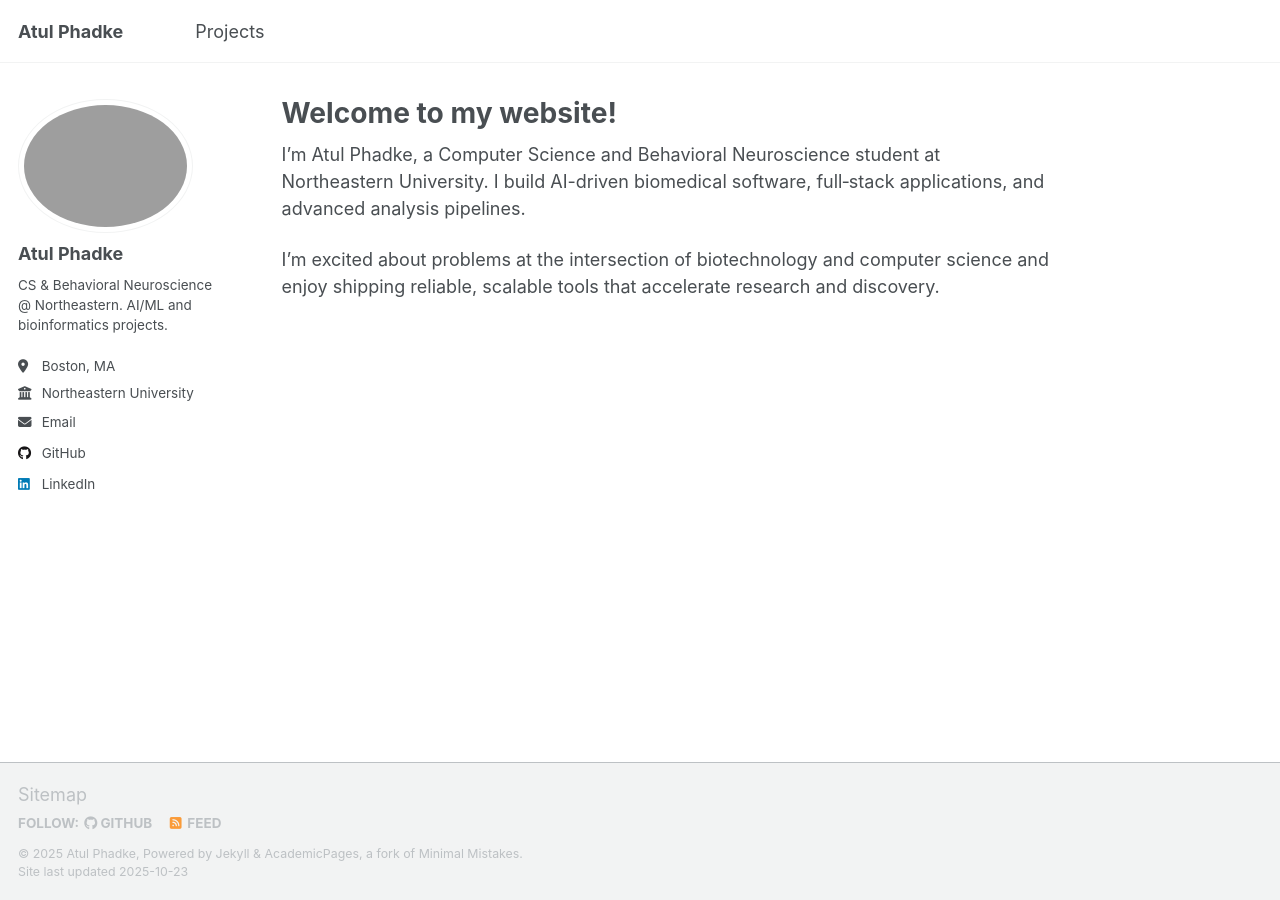
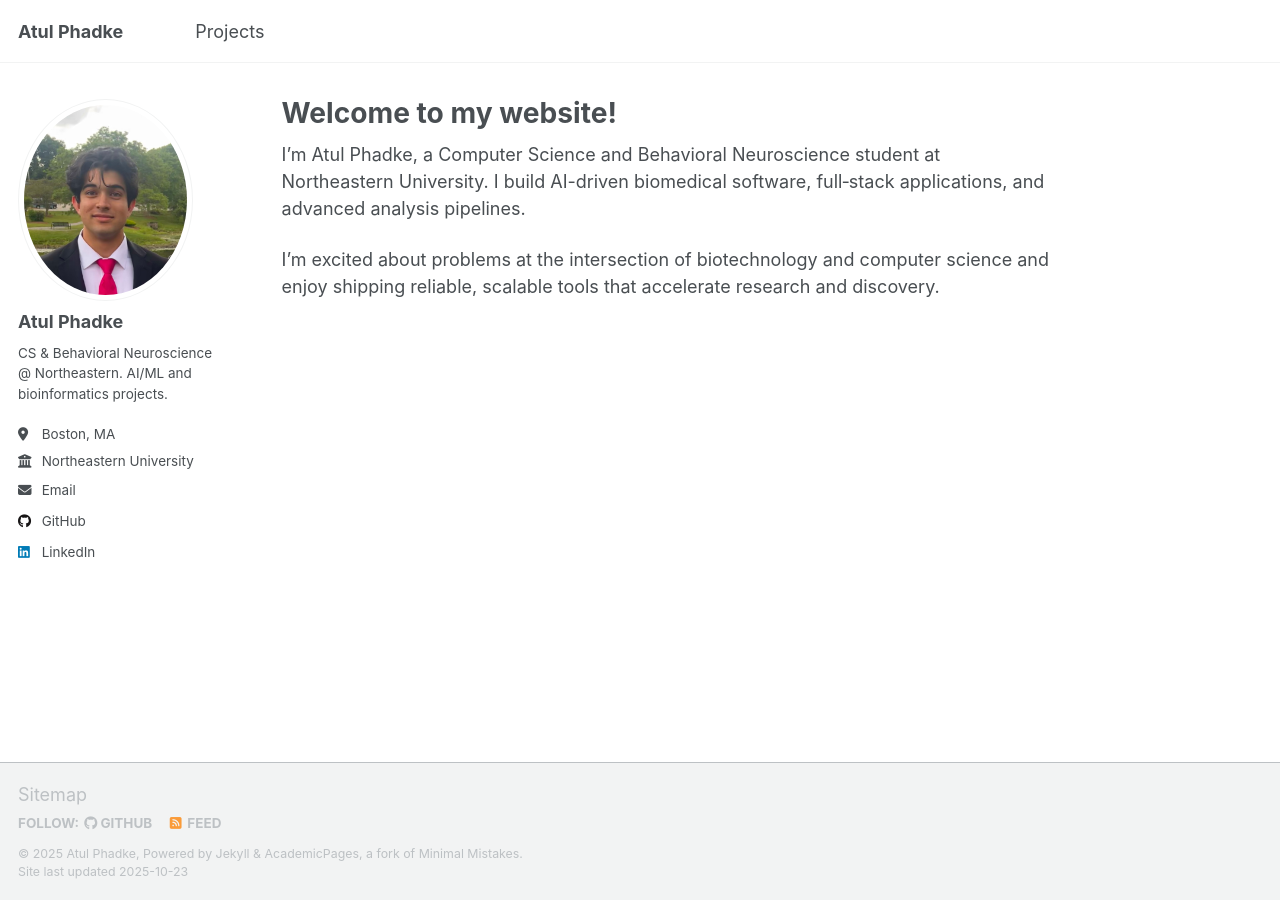
Before and after one commit to AtulPhadke/AtulPhadke.github.io, a Jekyll site: the page built from _pages/about.md, in a window 1280 px wide. Built offline with Jekyll 4.4.1, drawn with Linux system fonts in a browser that asks for light colours; a script that is not in the unit is left out.

Commit message:
Pushed design changes

```diff
--- a/_config.yml
+++ b/_config.yml
@@ -23,7 +23,7 @@ repository               : "AtulPhadke/AtulPhadke.github.io"
 #               Additional customization can be done by editing /_includes/author-profile.html
 author:
   # Biographic information
-  avatar           : "IMG_7318 2.HEIC"
+  avatar           : "IMG_7318.jpg"
   name             : "Atul Phadke"
   pronouns         : # example: "she/her"
   bio              : "CS & Behavioral Neuroscience @ Northeastern. AI/ML and bioinformatics projects."
--- a/_includes/head/custom.html
+++ b/_includes/head/custom.html
@@ -22,6 +22,8 @@
     html { color-scheme: light; }
     body { background:#ffffff !important; color:#111827 !important; }
   }
+
 </style>
 
+
 <!-- end custom head snippets -->
```
Also changed, not shown: images/IMG_7318.jpg (added), 2 other files.
